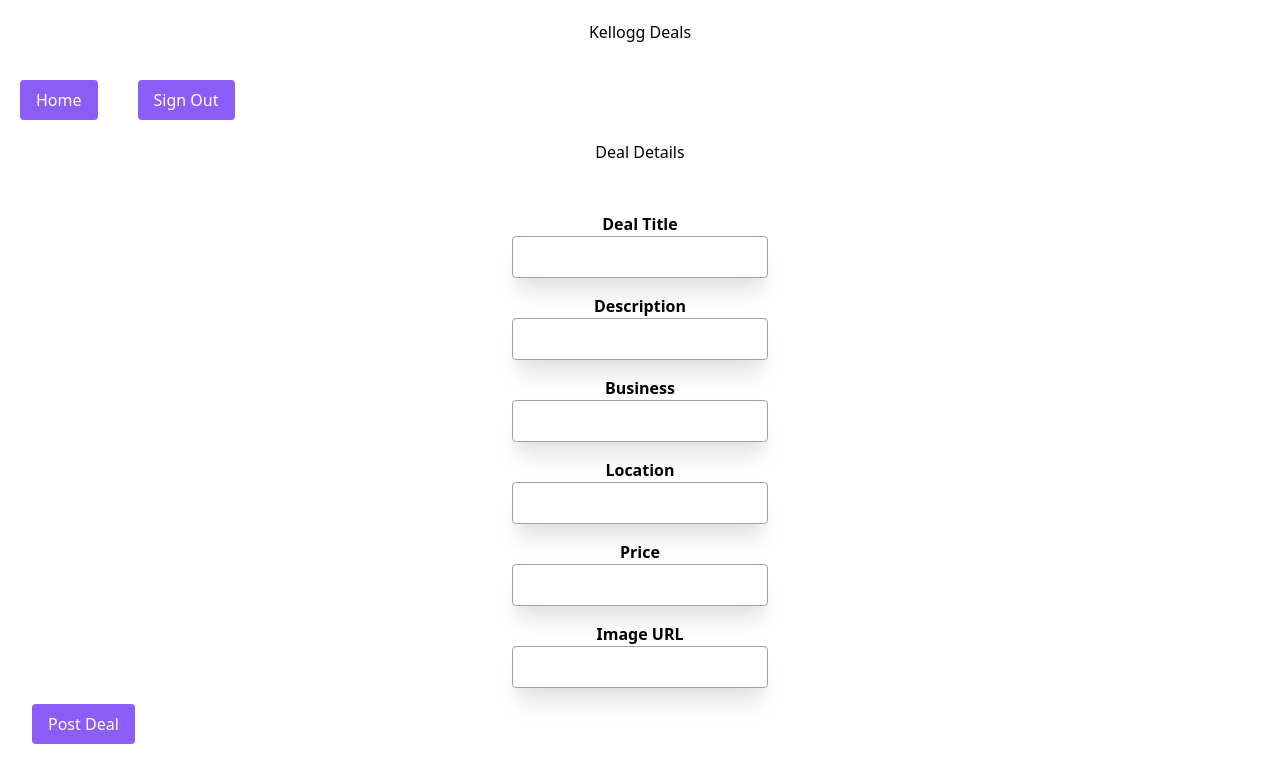
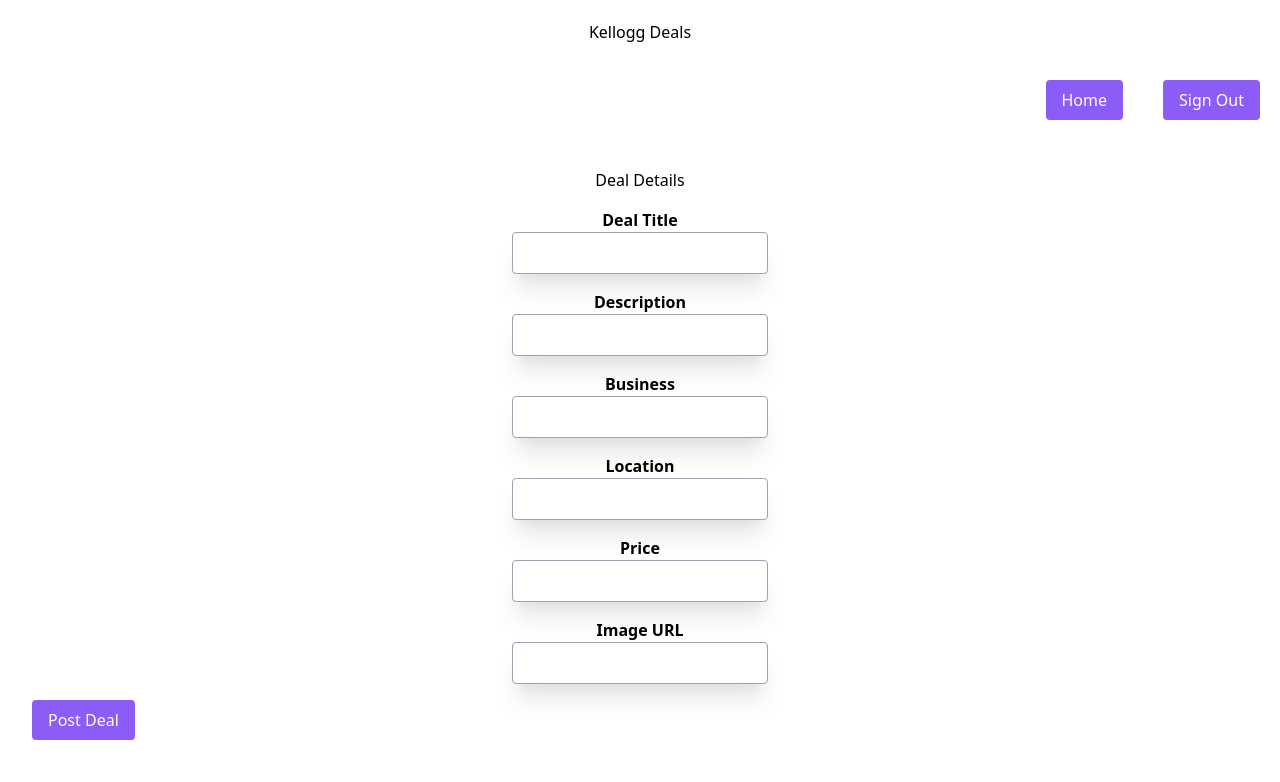
Before and after one commit to Tom-Helma/final, a website: page dealPosts.html in a window 1280 px wide. Drawn offline with nearby package versions, Linux system fonts and the light colour scheme.

Commit message:
commit 5-26

```diff
--- a/dealPosts.html
+++ b/dealPosts.html
@@ -20,19 +20,26 @@
       </h1>
     </div>
 
-    <div class = "flex">
+    <div class = "flex float-right">
 <!-- Home Button to bring back to index.html (use class "home")-->
     <button class="home block mt-4 text-white bg-purple-500 rounded px-4 py-2 m-5" href = index.html >Home</button>
 
 <!-- Sign out Button (use class "sign-out") -->
     <button class="sign-out block mt-4 text-white bg-purple-500 rounded px-4 py-2 m-5 ">Sign Out</button>
-
     </div>
 
+    <br>
+    <br>
+    <br>
+
+
+    <div>
     <!-- User input for Deal posts  -->
-    <h1 class="text-center">Deal Details</h1>
 
     <form netlify class= "p-8 text-center">
+
+        <h1>Deal Details</h1>
+
         <label class="block mt-4 font-bold" for="deal title">Deal Title</label>
         <input class="p-2 w-64 border border-gray-400 rounded shadow-xl focus:outline-none focus:ring-purple-500
         focus:border-purple-500" type="text" id="deal title" name="deal title">
@@ -59,7 +66,7 @@
 
         <button class="block mt-4 text-white bg-purple-500 rounded px-4 py-2">Post Deal</button>
       </form>
-
+    </div>
   </div>
 </body>
 
```
